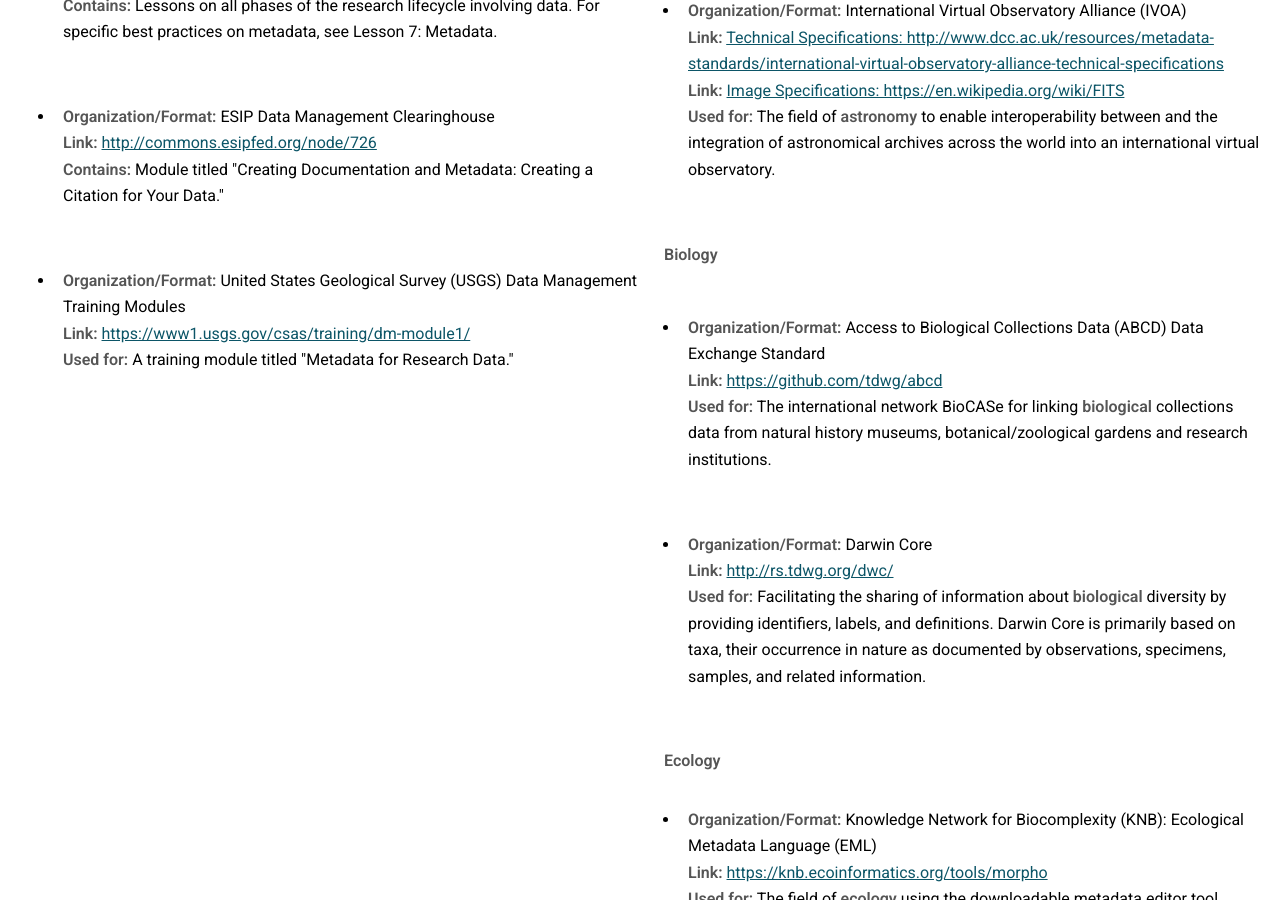
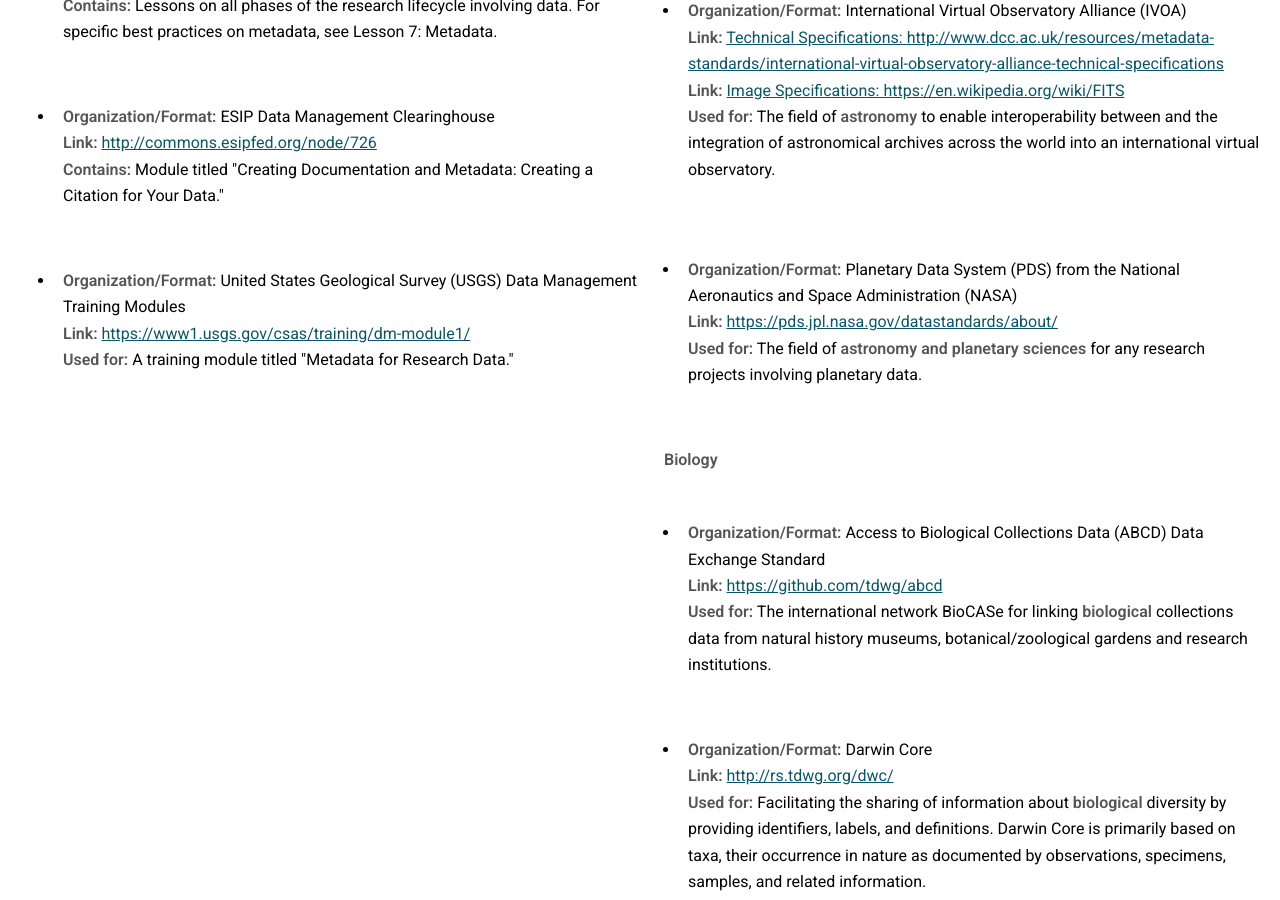
Before and after one commit to bfe-inf/toolkit, a Jekyll site: the page built from bp&s-metadata.html, in a window 1280 px wide and 900 px high, scrolled down 762 px. Built offline with Jekyll 4.4.1, drawn with Linux system fonts in a browser that asks for light colours.

Commit message:
Update bp&s-metadata.html

```diff
--- a/bp&s-metadata.html
+++ b/bp&s-metadata.html
@@ -88,6 +88,11 @@
 		   				<strong>Link:</strong> <a href="https://en.wikipedia.org/wiki/FITS" target="_blank">Image Specifications: https://en.wikipedia.org/wiki/FITS</a><br/>
 						<strong>Used for:</strong> The field of <strong>astronomy</strong> to enable interoperability between and the integration of astronomical archives across the world into an international virtual observatory. </li><br/>
       					</ul>
+					<ul>
+	     					<li style="padding-top: 15px;"> <strong>Organization/Format:</strong> Planetary Data System (PDS) from the National Aeronautics and Space Administration (NASA) <br/>
+             	   				<strong>Link:</strong> <a href="https://pds.jpl.nasa.gov/datastandards/about/" target="_blank">https://pds.jpl.nasa.gov/datastandards/about/</a><br/>
+							<strong>Used for:</strong> The field of <strong>astronomy and planetary sciences</strong> for any research projects involving planetary data.</li><br/>
+      					</ul>
 					<p><strong>Biology</strong></p>
 					<ul>
 	     					<li style="padding-top: 15px;"> <strong>Organization/Format:</strong> Access to Biological Collections Data (ABCD) Data Exchange Standard <br/>
```
